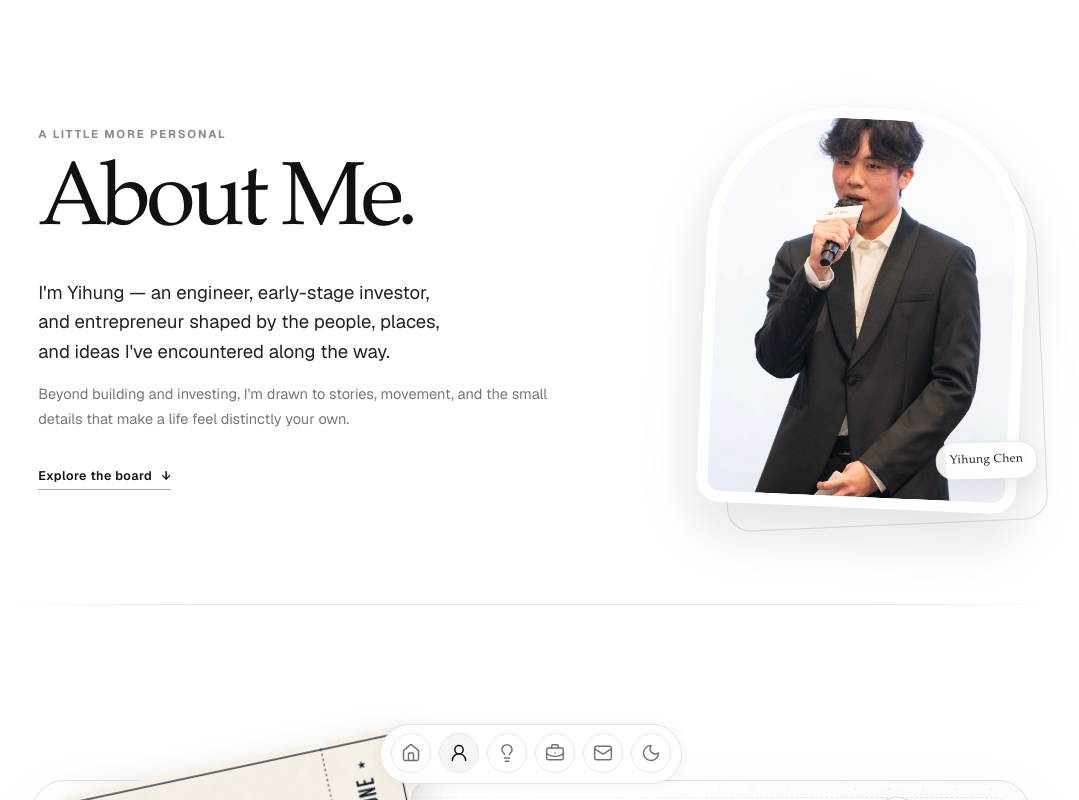
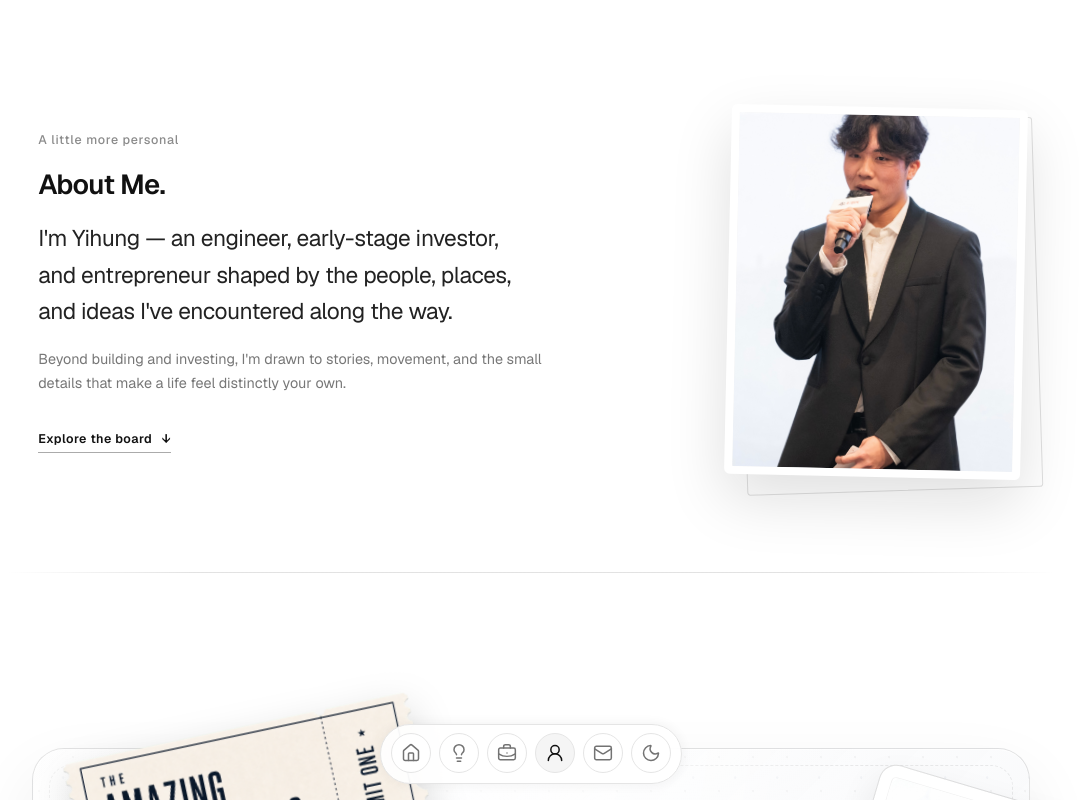
Before and after one commit to ayvhc/websitev2, a Next.js app: page /about in a window 1280 px wide. Shown: the whole page, without its empty margins (109-1188 px from the left). Built offline with nearby package versions, Linux system fonts and the light colour scheme.

Commit message:
Refine About hero and dock order

```diff
--- a/app/about/page.tsx
+++ b/app/about/page.tsx
@@ -26,7 +26,6 @@ export default function AboutPage() {
           <div className="about-hero-photo">
             <img src="/images/yihung-chen-portrait.jpg" alt="Yihung Chen" />
           </div>
-          <span className="about-hero-photo-label">Yihung Chen</span>
         </div>
       </section>
 
--- a/app/components/DockNav.tsx
+++ b/app/components/DockNav.tsx
@@ -35,9 +35,9 @@ type NavItem = {
 
 const navItems: NavItem[] = [
   { label: "Home", icon: Home, href: "/" },
-  { label: "About", icon: UserRound, href: "/about" },
   { label: "Investment", icon: Lightbulb, href: "/investment" },
   { label: "Experience", icon: BriefcaseBusiness, href: "/experience" },
+  { label: "About", icon: UserRound, href: "/about" },
   { label: "Contact", icon: Mail, href: "/contact" },
 ];
 
--- a/app/globals.css
+++ b/app/globals.css
@@ -732,11 +732,11 @@ button {
 .about-hero {
   position: relative;
   width: min(76rem, 82vw);
-  min-height: 82svh;
+  min-height: 78svh;
   margin: 0 auto;
   padding: 5.5rem 2rem 8rem;
   display: grid;
-  grid-template-columns: minmax(0, 1.12fr) minmax(17rem, 0.72fr);
+  grid-template-columns: minmax(0, 1.2fr) minmax(16rem, 0.68fr);
   align-items: center;
   gap: clamp(4rem, 9vw, 9rem);
   scroll-snap-align: start;
@@ -757,39 +757,40 @@ button {
 }
 
 .about-hero-eyebrow {
-  margin: 0 0 1.15rem;
+  margin: 0 0 1rem;
   color: #8b8b8b;
-  font-size: 0.71rem;
-  font-weight: 650;
-  letter-spacing: 0.16em;
-  text-transform: uppercase;
+  font-size: 0.78rem;
+  font-weight: 500;
+  letter-spacing: 0.06em;
 }
 
 .about-hero h1 {
   margin: 0;
   color: #111111;
-  font-family: Baskerville, "Iowan Old Style", "Palatino Linotype", Georgia, serif;
-  font-size: clamp(3.5rem, 7vw, 6.8rem);
-  font-weight: 500;
-  line-height: 0.94;
-  letter-spacing: -0.055em;
+  font-family: var(--font-geist-sans), Arial, Helvetica, sans-serif;
+  font-size: clamp(1.52rem, 2.25vw, 1.72rem);
+  font-weight: 600;
+  line-height: 1.4;
+  letter-spacing: -0.025em;
 }
 
 .about-hero-intro {
   max-width: 35rem;
-  margin: 2rem 0 0;
+  margin: 1rem 0 0;
   color: #222222;
-  font-size: clamp(1.05rem, 1.45vw, 1.32rem);
-  line-height: 1.58;
+  font-size: clamp(1.22rem, 1.85vw, 1.42rem);
+  font-weight: 400;
+  letter-spacing: -0.018em;
+  line-height: 1.62;
   text-wrap: balance;
 }
 
 .about-hero-detail {
   max-width: 34rem;
-  margin: 1rem 0 0;
+  margin: 1.1rem 0 0;
   color: #777777;
-  font-size: 0.91rem;
-  line-height: 1.7;
+  font-size: 0.9rem;
+  line-height: 1.65;
 }
 
 .about-hero-link {
@@ -817,26 +818,26 @@ button {
 .about-hero-visual {
   position: relative;
   justify-self: end;
-  width: min(20rem, 26vw);
+  width: min(18.5rem, 24vw);
   aspect-ratio: 4 / 5;
-  transform: rotate(2.5deg);
+  transform: rotate(1.25deg);
 }
 
 .about-hero-visual::before {
   position: absolute;
-  inset: 1.1rem -1.05rem -1.05rem 1rem;
+  inset: 0.85rem -0.85rem -0.85rem 0.85rem;
   content: "";
   border: 1px solid rgba(17, 17, 17, 0.13);
-  border-radius: 8.5rem 8.5rem 1.5rem 1.5rem;
-  transform: rotate(-5deg);
+  border-radius: 0.2rem;
+  transform: rotate(-3deg);
 }
 
 .about-hero-photo {
   position: absolute;
   inset: 0;
   overflow: hidden;
-  border: 0.7rem solid #ffffff;
-  border-radius: 8.5rem 8.5rem 1.5rem 1.5rem;
+  border: 0.55rem solid #ffffff;
+  border-radius: 0.35rem;
   background: #f5f5f5;
   box-shadow: 0 24px 60px rgba(17, 17, 17, 0.13);
   transition: transform 420ms cubic-bezier(0.22, 1, 0.36, 1), box-shadow 300ms ease;
@@ -846,7 +847,7 @@ button {
   width: 100%;
   height: 100%;
   display: block;
-  border-radius: 7.8rem 7.8rem 0.85rem 0.85rem;
+  border-radius: 0.08rem;
   object-fit: cover;
   object-position: center;
 }
@@ -854,22 +855,6 @@ button {
 .about-hero-visual:hover .about-hero-photo {
   transform: translateY(-0.35rem) rotate(-1deg) scale(1.018);
   box-shadow: 0 30px 72px rgba(17, 17, 17, 0.17);
-}
-
-.about-hero-photo-label {
-  position: absolute;
-  right: -1.25rem;
-  bottom: 2.1rem;
-  padding: 0.58rem 0.82rem;
-  border: 1px solid rgba(17, 17, 17, 0.1);
-  border-radius: 999px;
-  background: rgba(255, 255, 255, 0.92);
-  box-shadow: 0 8px 24px rgba(17, 17, 17, 0.08);
-  color: #222222;
-  font-family: Baskerville, "Iowan Old Style", "Palatino Linotype", Georgia, serif;
-  font-size: 0.74rem;
-  letter-spacing: 0.035em;
-  transform: rotate(-4deg);
 }
 
 .about-board-shell {
@@ -1215,12 +1200,12 @@ button {
   }
 
   .about-hero h1 {
-    font-size: clamp(3.6rem, 18vw, 5.4rem);
+    font-size: 1.52rem;
   }
 
   .about-hero-intro {
     margin-top: 1.5rem;
-    font-size: 1rem;
+    font-size: 1.12rem;
   }
 
   .about-hero-visual {
@@ -2173,13 +2158,6 @@ html[data-theme="dark"] .about-hero-photo {
   box-shadow: 0 26px 66px rgba(0, 0, 0, 0.42);
 }
 
-html[data-theme="dark"] .about-hero-photo-label {
-  border-color: rgba(255, 255, 255, 0.13);
-  background: rgba(25, 27, 32, 0.94);
-  box-shadow: 0 10px 28px rgba(0, 0, 0, 0.3);
-  color: var(--dark-text);
-}
-
 html[data-theme="dark"] .about-empty-board {
   border-color: var(--dark-border);
   background:
```
